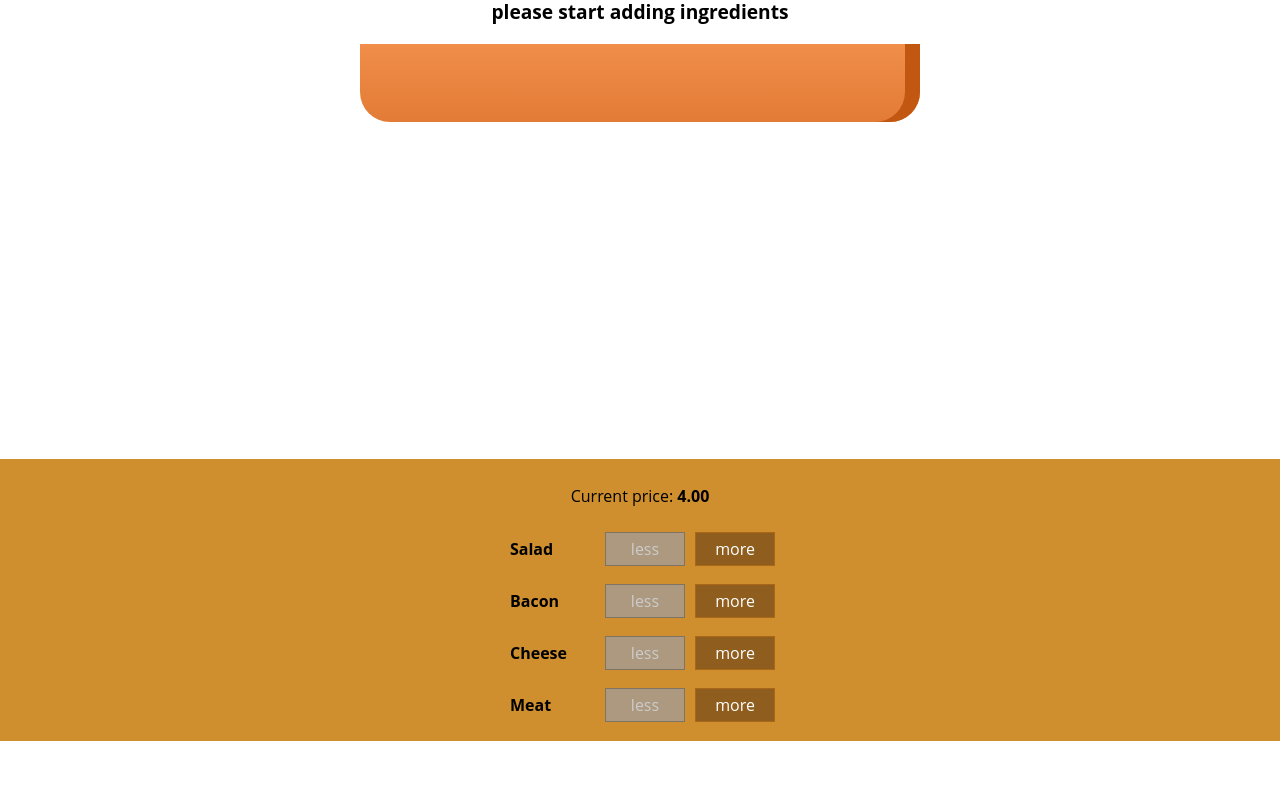
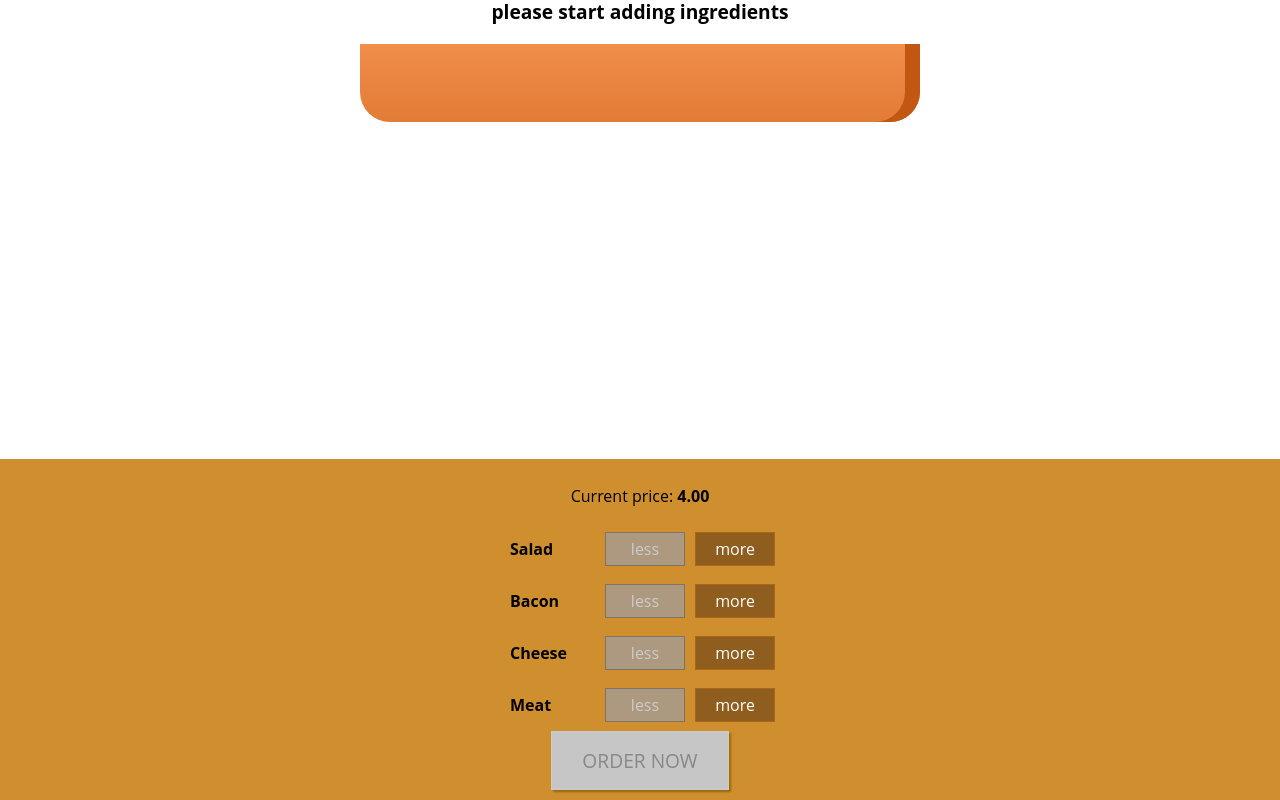
Before and after one commit to saittosun/burger-maxi, a React app: page / in a window 1280 px wide. Shown: the part 179-979 px from the top of the page. Before the commit the page ends 920 px from the top, so only its background shows below. Built offline with nearby package versions, Linux system fonts and the light colour scheme.

Commit message:
adding the order button

```diff
--- a/src/components/Burger/BuildControls/BuildControls.css
+++ b/src/components/Burger/BuildControls/BuildControls.css
@@ -8,3 +8,45 @@
   margin: auto;
   padding: 10px 0;
 }
+
+
+.OrderButton {
+  background-color: #DAD735;
+  outline: none;
+  cursor: pointer;
+  border: 1px solid #966909;
+  color: #966909;
+  font-family: inherit;
+  font-size: 1.2em;
+  padding: 15px 30px;
+  box-shadow: 2px 2px 2px #966909;
+}
+
+.OrderButton:hover, .OrderButton:active {
+  background-color: #A0DB41;
+  border: 1px solid #966909;
+  color: #966909;
+}
+
+.OrderButton:disabled {
+  background-color: #C7C6C6;
+  cursor: not-allowed;
+  border: 1px solid #ccc;
+  color: #888888;
+}
+
+.OrderButton:not(:disabled) {
+  animation: enable 0.3s linear;
+}
+
+@keyframes enable {
+  0% {
+      transform: scale(1);
+  }
+  60% {
+      transform: scale(1.1);
+  }
+  100% {
+      transform: scale(1);
+  }
+}
--- a/src/components/Burger/BuildControls/BuildControls.js
+++ b/src/components/Burger/BuildControls/BuildControls.js
@@ -22,6 +22,9 @@ const buildControls = (props) => (
         removed={() => props.ingredientRemoved(ctrl.type)}
         disabled={props.disabled[ctrl.type]} />
     ))}
+    <button
+      className={classes.OrderButton}
+      disabled={!props.purchaseable}>ORDER NOW</button>
   </div>
 );
 
--- a/src/components/Burger/Burger.js
+++ b/src/components/Burger/Burger.js
@@ -12,7 +12,7 @@ const burger = (props) => {
           return <BurgerIngredient key={igKey + i} type={igKey} />;
         });
       })
-      .reduce((arr, el) => {//this function receives two arguments passed in automatically by javascript, the previous value and the current value. The reduce method does not only accept these callback here which is executed on every element in this array we return here, it also accepts an initial value, let's say an empty array. So the initial value of the reduced value now of course you want to adjust this reduced value by returning something and it will then loop through all the elements and simply add them to the initial values step by step.
+      .reduce((arr, el) => {//to flatten the array//this function receives two arguments passed in automatically by javascript, the previous value and the current value. The reduce method does not only accept these callback here which is executed on every element in this array we return here, it also accepts an initial value, let's say an empty array. So the initial value of the reduced value now of course you want to adjust this reduced value by returning something and it will then loop through all the elements and simply add them to the initial values step by step.
         return arr.concat(el);//here I want to return the updated values starting with the initial one is then stored in the first argument which we receive in each loop here. So array this argument is the always updated root array which I want to return in the end.
       }, []);
       if (transfromIngredients.length === 0) {
--- a/src/containers/BurgerBuilder/BurgerBuilder.js
+++ b/src/containers/BurgerBuilder/BurgerBuilder.js
@@ -1,4 +1,4 @@
-// jshint esversion: 6
+// jshint esversion: 9
 import React, { Component } from "react";
 
 import Burger from '../../components/Burger/Burger';
@@ -20,7 +20,18 @@ class BurgerBuilder extends Component {
       cheese: 0,
       meat: 0
     },
-    totalPrice: 4
+    totalPrice: 4,
+    purchaseable: false
+  }
+
+  updatePurchaseState(ingredients) {
+    const sum = Object.keys(ingredients).map(igKey => {
+      //we can use this to return new value and replace the old value which was the property name, salad and so on with that new value.
+      return ingredients[igKey];//here I simply wanted to return ingredients and there the value for a given key and this will be the amount because with ingredients and this notation, I'm accessing a certain property in the ingredients object, igKey is salad, bacon and so on so I'm basically getting these values, the numbers and that is what I return for each key.
+    }).reduce((sum, el) => {
+      return sum + el;
+    }, 0);
+    this.setState({purchaseable: sum > 0});
   }
 
   addIngredientHandler = (type) => {
@@ -33,7 +44,8 @@ class BurgerBuilder extends Component {
     const priceAddition = INGREDIENT_PRICES[type];
     const oldPrice = this.state.totalPrice;
     const newPrice = oldPrice + priceAddition;
-    this.setState({totalPrice: newPrice, ingredients: updatedIngredients})
+    this.setState({totalPrice: newPrice, ingredients: updatedIngredients});
+    this.updatePurchaseState(updatedIngredients);
   }
 
   removeIngredientHandler = (type) => {
@@ -47,8 +59,9 @@ class BurgerBuilder extends Component {
     const priceDeduction = INGREDIENT_PRICES[type];
     const oldPrice = this.state.totalPrice;
     const newPrice = oldPrice - priceDeduction;
-    this.setState({totalPrice: newPrice, ingredients: updatedIngredients})
-  }
+    this.setState({totalPrice: newPrice, ingredients: updatedIngredients});
+    this.updatePurchaseState(updatedIngredients);
+  };
 
   render() {
     const disabledInfo = {
@@ -65,7 +78,8 @@ class BurgerBuilder extends Component {
           ingredientAdded={this.addIngredientHandler}
           ingredientRemoved={this.removeIngredientHandler}
           disabled={disabledInfo}
-          price={this.state.totalPrice}/>
+          price={this.state.totalPrice}
+          purchaseable={this.state.purchaseable}/>
       </Aux>
     )
   }
```
